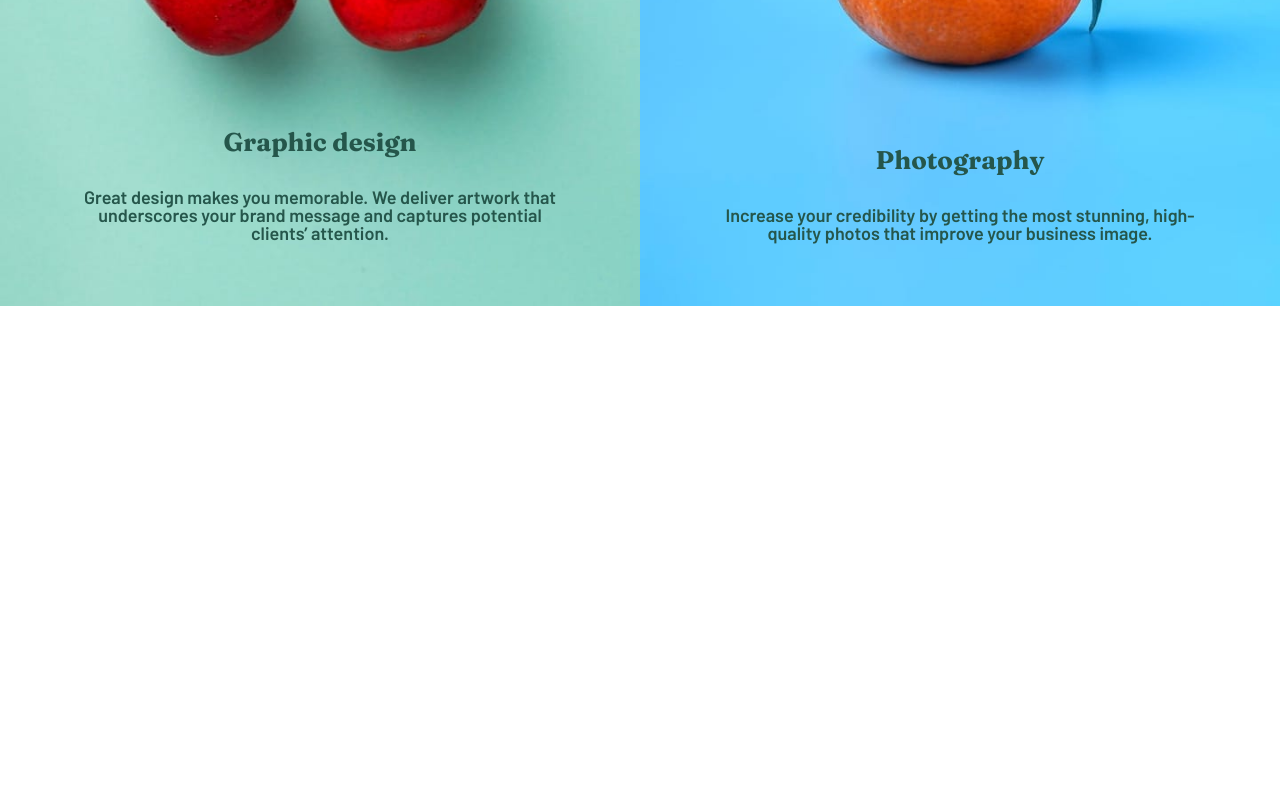
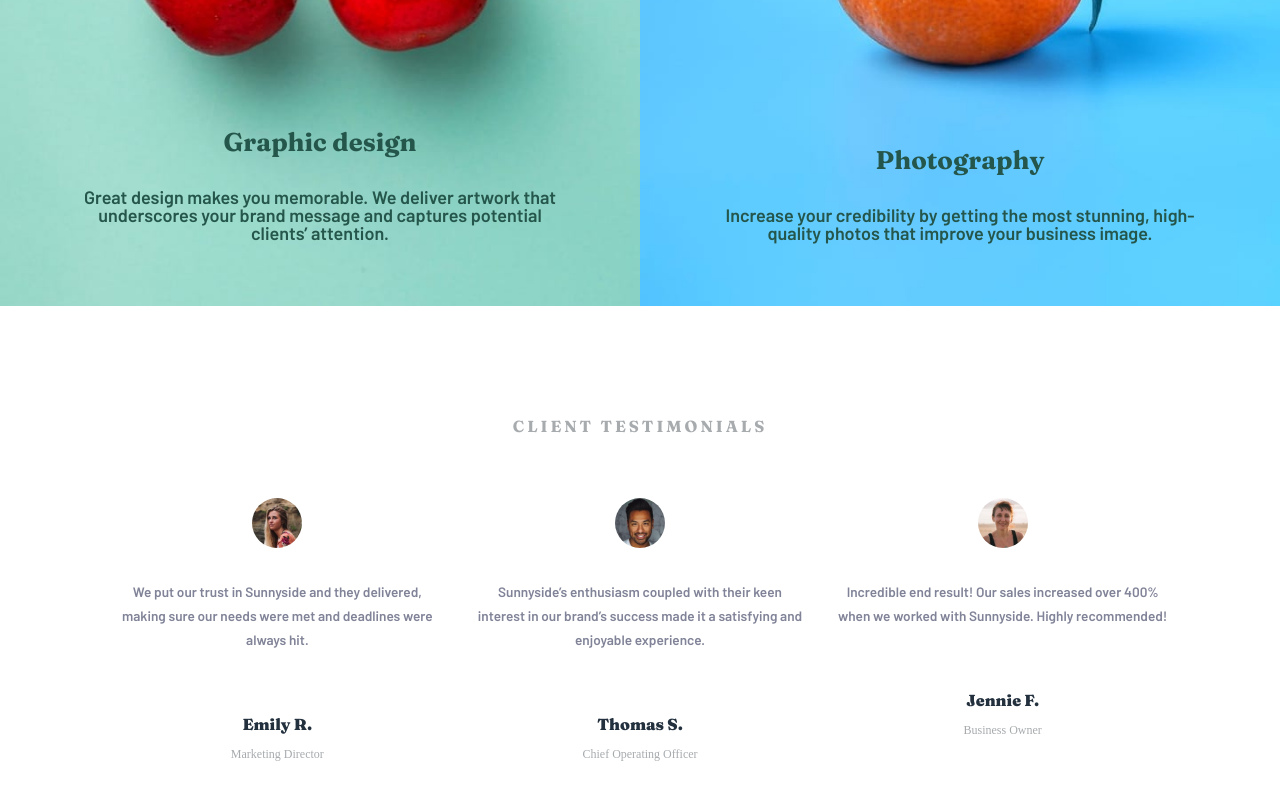
Before and after one commit to paocomalho1/Projeto, a React (Create React App) app: page / in a window 1280 px wide. Shown: the part 1994-2794 px from the top of the page. Before the commit the page ends 2300 px from the top, so only its background shows below. Built offline with nearby package versions, Linux system fonts and the light colour scheme.

Commit message:
secao clientes

```diff
--- a/src/App.js
+++ b/src/App.js
@@ -2,6 +2,7 @@ import React, { Component } from 'react';
 import "./assets/css/reset.css"
 import "./assets/css/style.css"
 import Cabecalho from './components/cabecalho';
+import Clientes from './components/clientes';
 import Corpo from './components/corpo';
 
 class App extends Component {
@@ -12,6 +13,7 @@ class App extends Component {
       <>
         <Cabecalho/>
         <Corpo/>
+        <Clientes/>
       </>
     );
   }
--- a/src/assets/css/style.css
+++ b/src/assets/css/style.css
@@ -293,6 +293,64 @@
   margin-left: 5rem;
 }
 
+.clientes {
+  padding: 6rem;
+}
+.clientes__titulo {
+  text-align: center;
+  font-size: 1rem;
+  letter-spacing: 3px;
+  text-transform: uppercase;
+  color: #a7abae;
+  font-family: "Fraunces", serif;
+  font-weight: 700;
+  margin-top: 1rem;
+  margin-bottom: 1rem;
+}
+.clientes__conteiner {
+  display: flex;
+}
+.clientes__conteiner-2 {
+  display: flex;
+  flex-direction: column;
+  margin: 1rem;
+  width: 33%;
+}
+.clientes__conteiner-img {
+  display: flex;
+  justify-content: center;
+  margin-top: 2rem;
+  margin-bottom: 2rem;
+}
+.clientes__img {
+  border-radius: 10rem;
+  height: 50px;
+  width: 50px;
+}
+.clientes__texto {
+  margin-bottom: 4rem;
+  text-align: center;
+  line-height: 1.5rem;
+  font-size: 0.85rem;
+  font-family: "Barlow", sans-serif;
+  font-weight: 600;
+  color: #818498;
+}
+.clientes__nome {
+  color: #23303e;
+  margin-bottom: 1rem;
+  text-align: center;
+  font-family: "Fraunces", serif;
+  font-weight: 900;
+  font-size: 1rem;
+}
+.clientes__proficao {
+  margin-bottom: 1rem;
+  text-align: center;
+  font-size: 0.75rem;
+  color: #a7abae;
+}
+
 body {
   font-size: 18px;
   box-sizing: border-box;
--- a/src/assets/scss/components/_index.scss
+++ b/src/assets/scss/components/_index.scss
@@ -1,2 +1,3 @@
 @forward "cabecalho";
 @forward "corpo";
+@forward "clientes";
--- /dev/null
+++ b/src/assets/scss/components/clientes.scss
@@ -0,0 +1,69 @@
+@use "../utilitarios" as *;
+
+.clientes{
+
+    padding: 6rem;
+
+    &__titulo{
+        text-align: center;
+        font-size: 1.0rem;
+        letter-spacing: 3px;
+        text-transform: uppercase;
+        color: $azul-cinza-claro;
+        @include Fraunces;
+        margin-top: 1rem;
+        margin-bottom: 1rem;
+    }
+
+    &__conteiner{
+        display: flex;
+    }
+
+    &__conteiner-2{
+
+        display: flex;
+        flex-direction: column;
+        margin: 1rem;
+        width: 33%;
+
+
+    }
+    &__conteiner-img{
+
+        display: flex;
+        justify-content: center;
+        margin-top: 2rem;
+        margin-bottom: 2rem;
+    }
+    &__img{
+
+        border-radius: 10rem;
+        height: 50px;
+        width: 50px;
+
+    }
+    &__texto{
+        margin-bottom: 4rem;
+        text-align: center;
+        line-height: 1.5rem;
+        font-size: 0.85rem;
+        @include Barlow;
+        color: $azul-cinza;
+
+    }
+    &__nome{
+        color: $azul-dark;
+        margin-bottom: 1rem;
+        text-align: center;
+        @include Fraunces-dark;
+        font-size: 1rem;
+
+    }
+    &__proficao{
+        margin-bottom: 1rem;
+        text-align: center;
+        font-size: 0.75rem;
+        color: $azul-cinza-claro;
+
+    }
+}
--- a/src/components/clientes/Clientes.jsx
+++ b/src/components/clientes/Clientes.jsx
@@ -1,10 +1,40 @@
 import React, { Component } from 'react';
+import pessoa1 from "../../assets/images/image-emily.jpg"
+import pessoa2 from "../../assets/images/image-thomas.jpg"
+import pessoa3 from "../../assets/images/image-jennie.jpg"
+
 
 class Clientes extends Component {
     render() {
         return (
-            <section>
-
+            <section className="clientes">
+                <h3 className="clientes__titulo">Client testimonials</h3>
+                <div className='clientes__conteiner'>
+                    <div className="clientes__conteiner-2">
+                        <div className='clientes__conteiner-img'>
+                            <img src={pessoa1} alt="" className="clientes__img" />
+                        </div>
+                        <p className="clientes__texto">We put our trust in Sunnyside and they delivered, making sure our needs were met and deadlines were always hit.</p>
+                        <p className="clientes__nome">Emily R.</p>
+                        <p className="clientes__proficao">Marketing Director</p>
+                    </div>
+                    <div className="clientes__conteiner-2">
+                        <div className='clientes__conteiner-img'>
+                            <img src={pessoa2} alt="" className="clientes__img" />
+                        </div>
+                        <p className="clientes__texto">Sunnyside’s enthusiasm coupled with their keen interest in our brand’s success made it a satisfying and enjoyable experience.</p>
+                        <p className="clientes__nome">Thomas S.</p>
+                        <p className="clientes__proficao">Chief Operating Officer</p>
+                    </div>
+                    <div className="clientes__conteiner-2">
+                        <div className='clientes__conteiner-img'>
+                            <img src={pessoa3} alt="" className="clientes__img" />
+                        </div>
+                        <p className="clientes__texto">Incredible end result! Our sales increased over 400% when we worked with Sunnyside. Highly recommended!</p>
+                        <p className="clientes__nome">Jennie F.</p>
+                        <p className="clientes__proficao">Business Owner</p>
+                    </div>
+                </div>
             </section>
         );
     }
--- a/src/components/corpo/Corpo.jsx
+++ b/src/components/corpo/Corpo.jsx
@@ -1,4 +1,5 @@
 import React, { Component } from 'react';
+
 
 class Corpo extends Component {
     render() {
```
Also changed, not shown: 1 other file (tests, documents, lock files or other folders).
